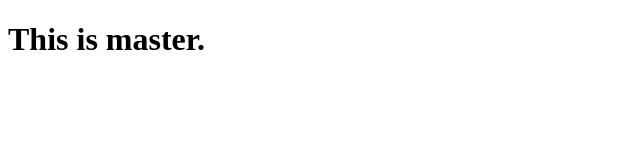
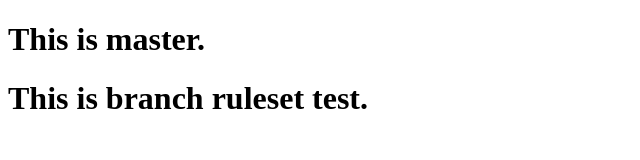
Before and after one commit to eeeeeuuuuunnnnnjjjjjiiiii/codingnoona-study3-team1, a plain HTML site: page index.html in a window 1280 px wide. Shown: the whole page, without its empty margins (0-640 px from the left). Drawn offline with Linux system fonts and the light colour scheme.

Commit message:
🧪test: main 브랜치 룰셋 테스트

```diff
--- a/index.html
+++ b/index.html
@@ -7,5 +7,6 @@
   </head>
   <body>
     <h1>This is master.</h1>
+    <h1>This is branch ruleset test.</h1>
   </body>
 </html>
```
